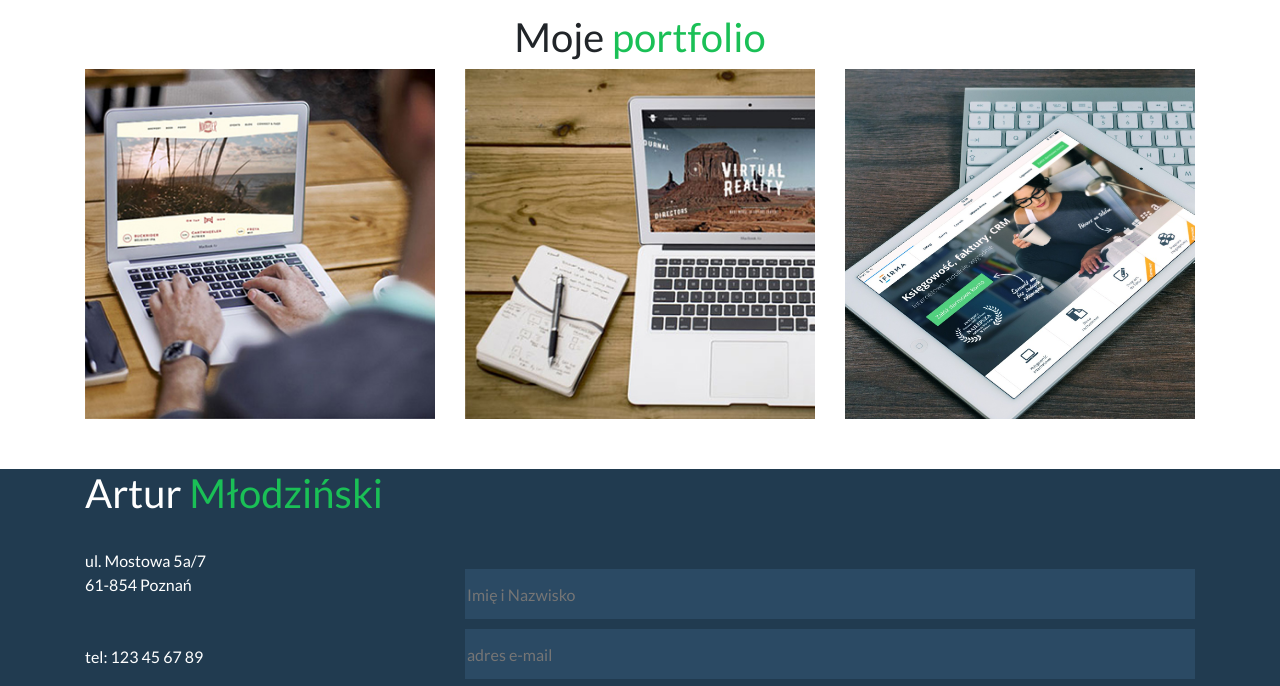
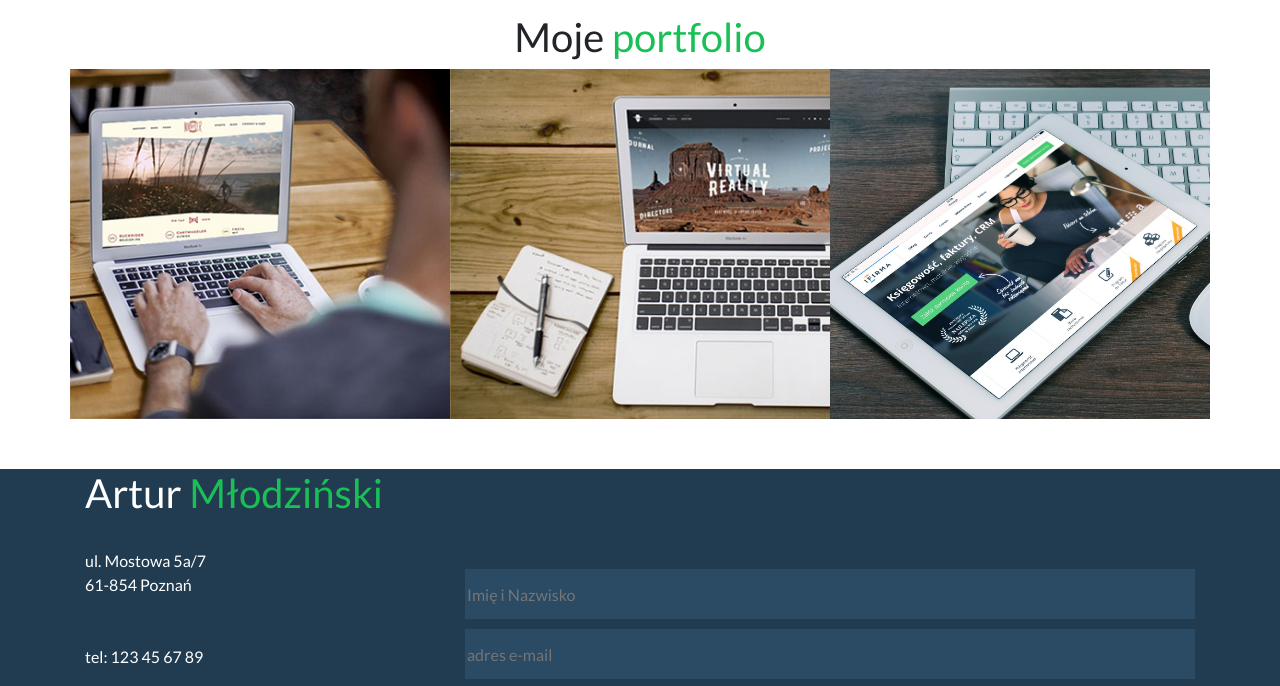
Before and after one commit to artur9501/artur9501.github.io, a plain HTML site: page zadania-domowe/PortfolioBootstrap/index.html in a window 1280 px wide. Shown: the part 1880-2566 px from the top of the page. Drawn offline with nearby package versions, Linux system fonts and the light colour scheme.

Commit message:
poprawiony odstęp między portfolio

```diff
--- a/zadania-domowe/PortfolioBootstrap/css/style.css
+++ b/zadania-domowe/PortfolioBootstrap/css/style.css
@@ -157,6 +157,11 @@ section#skills p {
     text-align: center;
 }
 
+#portfolio .padNo {
+    padding-left: 0;
+    padding-right: 0;
+}
+
 #kontakt {
     background-color: #213b50;
     color: #fff;
--- a/zadania-domowe/PortfolioBootstrap/index.html
+++ b/zadania-domowe/PortfolioBootstrap/index.html
@@ -93,7 +93,7 @@
                 </div>
             </div>
             <div class="row">
-                <div class="col-12 col-sm-6 col-lg-4">
+                <div class="col-12 col-sm-6 col-lg-4 padNo">
                     <div id="portfolio-item-1" class="portfolio-item">
                         <div class="item-mask">
                             <div class="mask-content">
@@ -107,7 +107,7 @@
                         </div>
                     </div>
                 </div>
-                <div class="col-12 col-sm-6 col-lg-4">
+                <div class="col-12 col-sm-6 col-lg-4 padNo">
                     <div id="portfolio-item-2" class="portfolio-item">
                         <div class="item-mask">
                             <div class="mask-content">
@@ -122,7 +122,7 @@
 
                     </div>
                 </div>
-                <div class="col-12 col-sm-6 col-lg-4">
+                <div class="col-12 col-sm-6 col-lg-4 padNo">
                     <div id="portfolio-item-3" class="portfolio-item">
                         <div class="item-mask">
                             <div class="mask-content">
```
